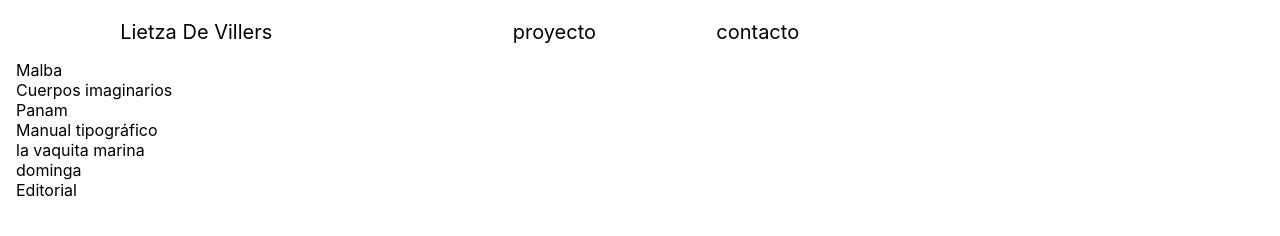
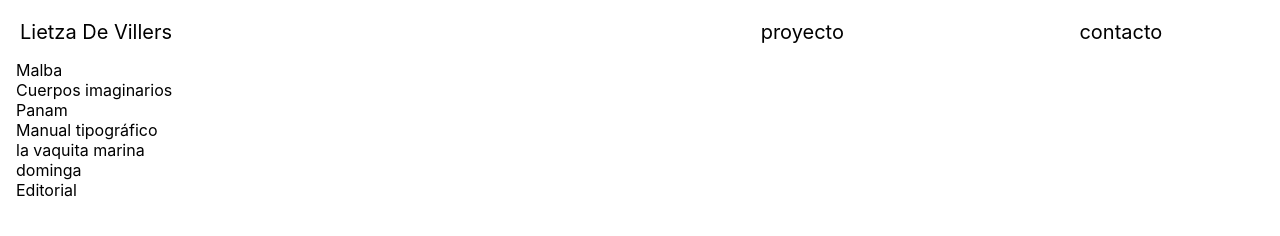
Before and after one commit to lietzadvillers/proyecto-portafolio, a plain HTML site: page index.html in a window 1280 px wide. Drawn offline with Linux system fonts and the light colour scheme.

Commit message:
Flexbox ejercicio

```diff
--- a/css/style.css
+++ b/css/style.css
@@ -169,7 +169,8 @@ border: 2px solid pink;
     flex-direction: row-reverse;
   }
 
-.child:nth-child(1) {
+.child:nth-child(3) {
+  padding-left: 20px;
   border: 3px;
   flex: 2 2 auto;
   text-align:left;
```
